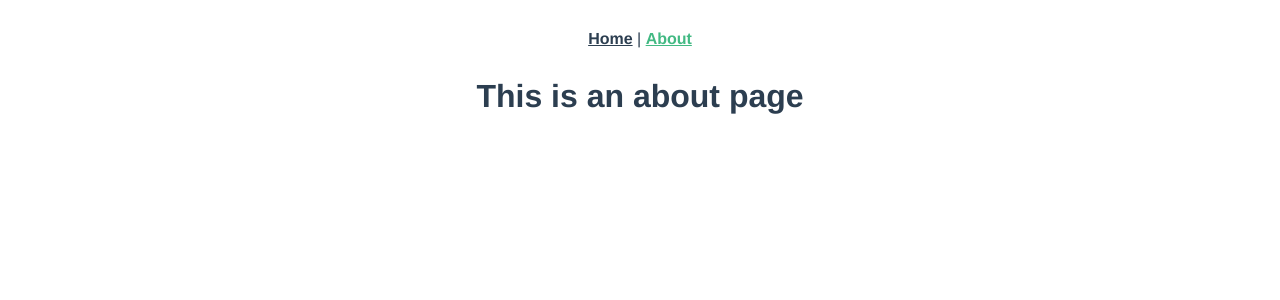
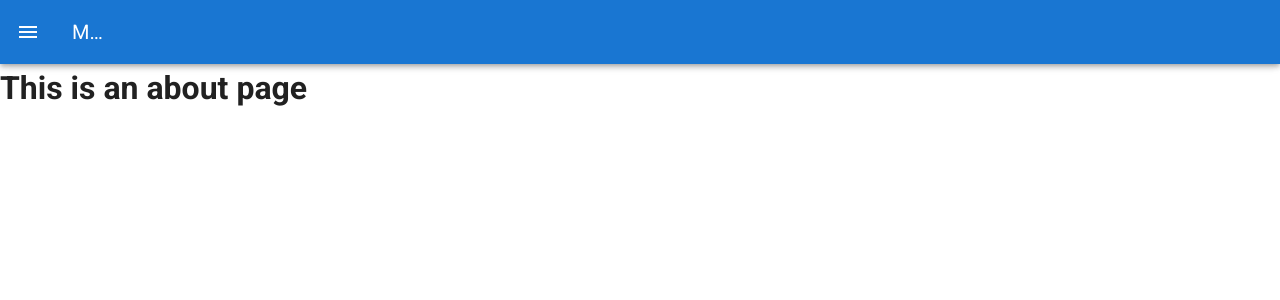
Before and after one commit to simonkaemmer/htwg-scala-mill-vue, a Vue app: page /about in a window 1280 px wide. Shown: the top 300 px of the page. Built offline with nearby package versions, Linux system fonts and the light colour scheme.

Commit message:
Add navBar

```diff
--- a/src/App.vue
+++ b/src/App.vue
@@ -1,32 +1,18 @@
 <template>
-  <div id="app">
-    <div id="nav">
-      <router-link to="/">Home</router-link> |
-      <router-link to="/about">About</router-link>
-    </div>
-    <router-view/>
-  </div>
+  <v-app>
+    <NavigationBar />
+    <v-main>
+      <router-view/>
+    </v-main>
+  </v-app>
 </template>
 
-<style lang="scss">
-#app {
-  font-family: Avenir, Helvetica, Arial, sans-serif;
-  -webkit-font-smoothing: antialiased;
-  -moz-osx-font-smoothing: grayscale;
-  text-align: center;
-  color: #2c3e50;
-}
-
-#nav {
-  padding: 30px;
-
-  a {
-    font-weight: bold;
-    color: #2c3e50;
-
-    &.router-link-exact-active {
-      color: #42b983;
-    }
+<script>
+import NavigationBar from "./components/NavigationBar";
+export default {
+  name: 'App',
+  components: {
+    NavigationBar
   }
-}
-</style>
+};
+</script>
--- a/src/components/HelloWorld.vue
+++ b/src/components/HelloWorld.vue
@@ -92,6 +92,8 @@
 </template>
 
 <script>
+
+import InfoService from "../service/infoService";
   export default {
     name: 'HelloWorld',
 
@@ -147,5 +149,10 @@
         },
       ],
     }),
+    mounted() {
+      InfoService.get('test').then(result => {
+        console.log(result)
+      })
+    }
   }
 </script>
--- /dev/null
+++ b/src/components/NavigationBar.vue
@@ -0,0 +1,57 @@
+<template>
+  <span>
+    <v-app-bar app clipped-left color="primary" dark>
+      <v-app-bar-nav-icon @click.stop="drawer = !drawer" />
+      <v-app-bar-title>Mill</v-app-bar-title>
+    </v-app-bar>
+    <v-navigation-drawer :clipped="true" v-model="drawer" app dark class="primary lighten-2">
+      <v-list-item>
+        <v-list-item-content>
+          <v-list-item-title class="text-h6">
+            Navigation
+          </v-list-item-title>
+        </v-list-item-content>
+      </v-list-item>
+
+      <v-divider />
+
+      <v-list dense nav>
+        <v-list-item
+            v-for="(item, index) in items"
+            :key="index"
+            link
+            :to="item.path"
+        >
+          <v-list-item-icon>
+            <v-icon>{{ item.icon }}</v-icon>
+          </v-list-item-icon>
+
+          <v-list-item-content>
+            <v-list-item-title>{{ item.title }}</v-list-item-title>
+          </v-list-item-content>
+        </v-list-item>
+      </v-list>
+    </v-navigation-drawer>
+  </span>
+</template>
+
+<script>
+export default {
+  name: "NavigationBar",
+  data: () => ({
+    drawer: false,
+    items: [
+      {
+        icon: 'mdi-controller-classic-outline',
+        title: 'Mill',
+        path: '/'
+      },
+      {
+        icon: 'mdi-information-outline',
+        title: 'Info',
+        path: '/info'
+      }
+    ]
+  })
+}
+</script>
```
